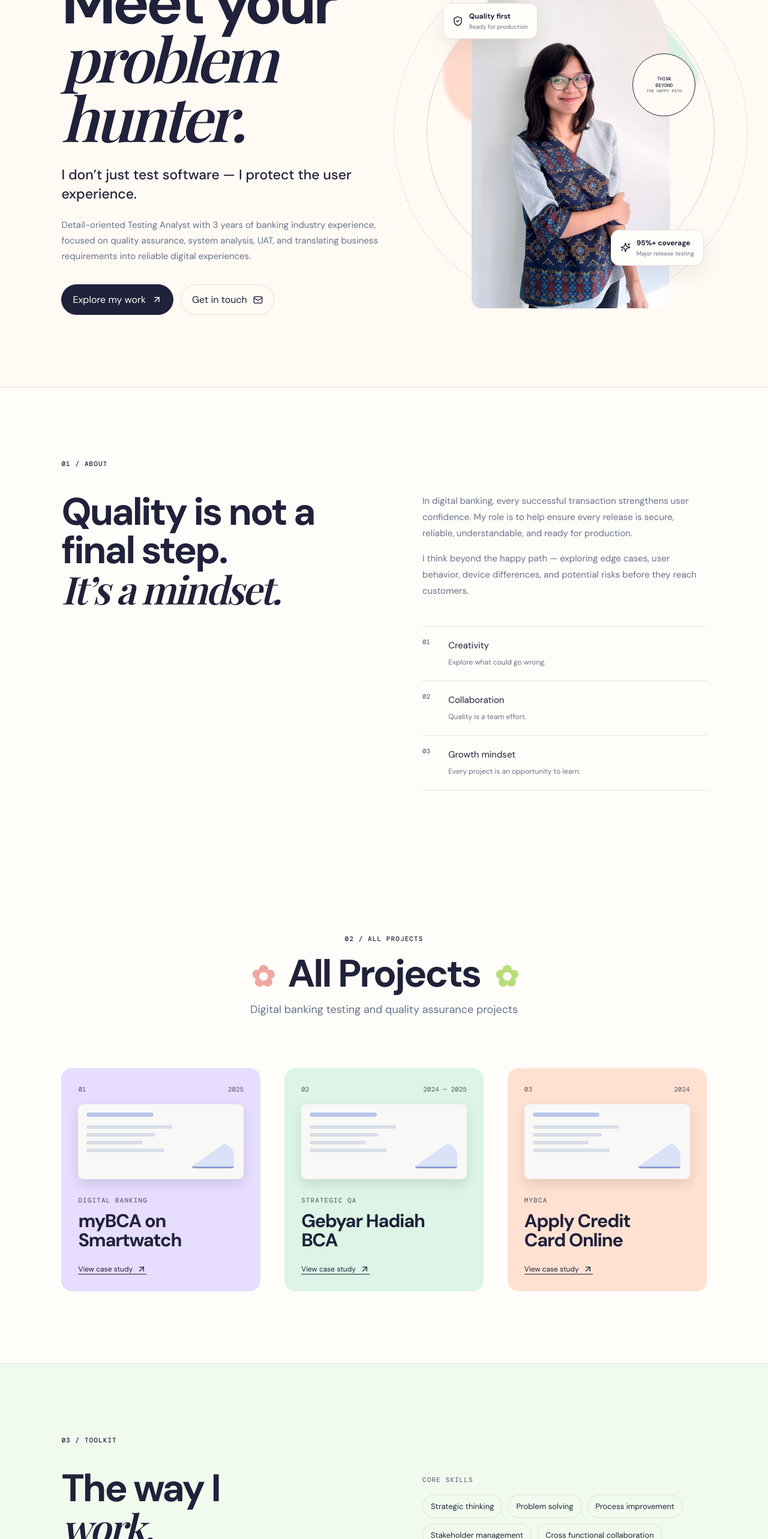
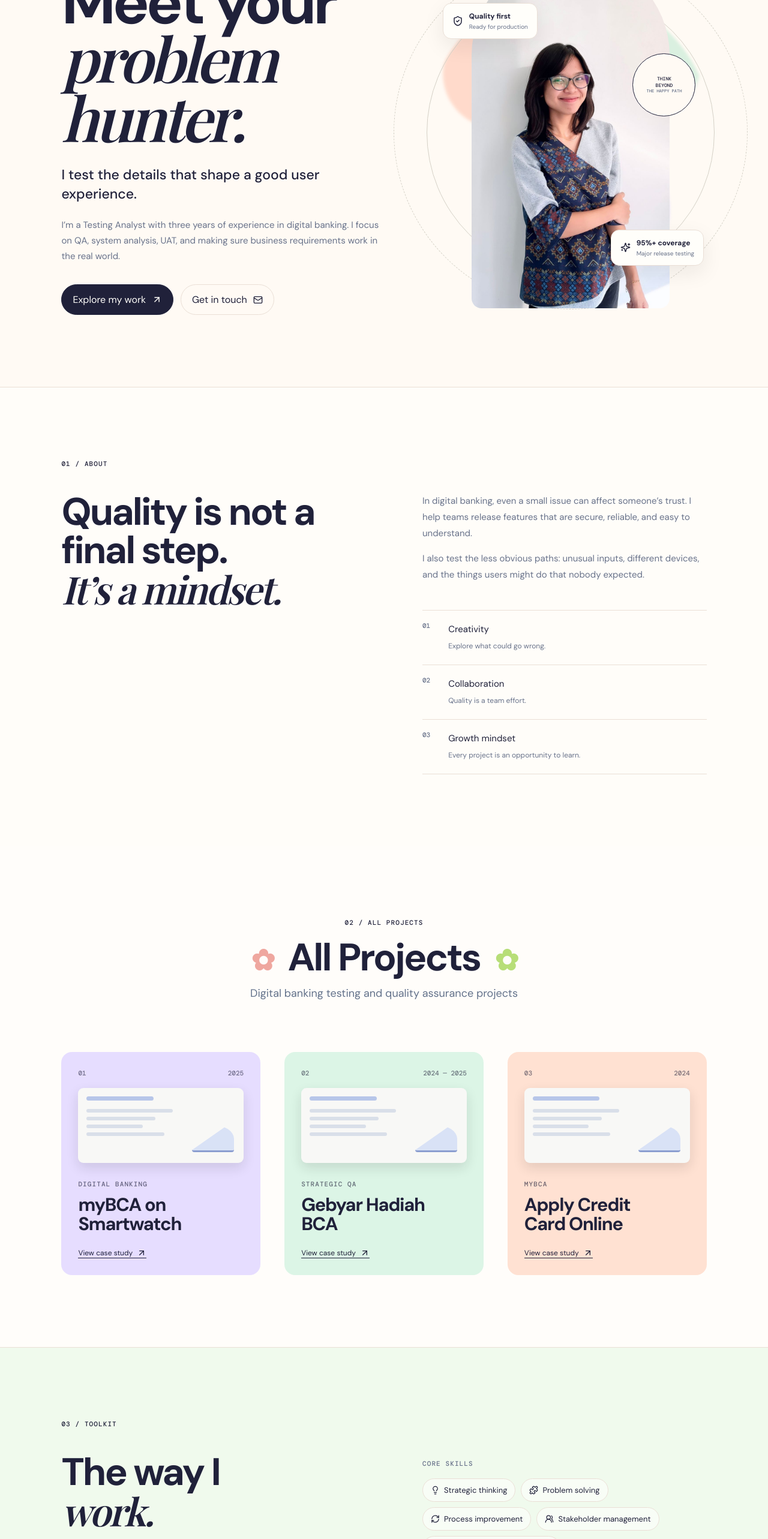
Before and after one commit to safinakhairani/safinakhairani.github.io, a React (Vite) app: page / in a window 1280 px wide. Shown: the part 234-2800 px from the top of the page at 60% size. Built offline with nearby package versions, Linux system fonts and the light colour scheme; a web font is replaced by a local one.

Commit message:
Feat(Background): Change background vibe

```diff
--- a/src/main.jsx
+++ b/src/main.jsx
@@ -1,6 +1,6 @@
 import React, { useEffect, useState } from 'react';
 import { createRoot } from 'react-dom/client';
-import { ArrowUpRight, CheckCircle2, ExternalLink, Figma, Mail, MapPin, Menu, X, ShieldCheck, Sparkles } from 'lucide-react';
+import { ArrowUpRight, CheckCircle2, ExternalLink, Figma, Mail, MapPin, Menu, X, ShieldCheck, Sparkles, Lightbulb, Puzzle, RefreshCw, UsersRound, Send, Wrench, BriefcaseBusiness } from 'lucide-react';
 import profilePhoto from './assets/Profile Safina.jpg';
 import './styles.css';
 
@@ -10,9 +10,9 @@ const projects = [
 		year: '2025',
 		title: 'myBCA on Smartwatch',
 		tag: 'DIGITAL BANKING',
-		description: 'A wearable banking experience supporting NFC Pay, QRIS, and Cardless Transaction across Wear OS and Watch OS.',
-		problem: 'With limited smartwatch screen space, small interaction decisions can strongly affect navigation, clarity, and transaction completion.',
-		contribution: 'Validated the user experience during UAT and helped ensure banking information was displayed accurately, securely, and consistently across devices.',
+		description: 'Testing the myBCA banking experience on smartwatches, including NFC Pay, QRIS, and cardless transactions.',
+		problem: 'A small watch screen leaves little room for unclear steps or confusing messages.',
+		contribution: 'I tested the flow during UAT and checked that the information stayed accurate and secure across Wear OS and Watch OS.',
 		accent: 'lavender',
 	},
 	{
@@ -20,9 +20,9 @@ const projects = [
 		year: '2024 — 2025',
 		title: 'Gebyar Hadiah BCA',
 		tag: 'STRATEGIC QA',
-		description: 'BCA loyalty program features across myBCA and BCA Mobile, including points, Gacha rewards, vouchers, and lucky draws.',
-		problem: 'Complex campaign business rules require broad scenario coverage to make sure eligibility, calculations, rewards, and redemption behave correctly.',
-		contribution: 'Performed end to end testing, created and executed test scenarios, and validated business rules against campaign requirements.',
+		description: 'Testing BCA loyalty features across myBCA and BCA Mobile, from points and vouchers to Gacha rewards and lucky draws.',
+		problem: 'Campaign rules can get complicated, especially when eligibility, points, and rewards depend on one another.',
+		contribution: 'I wrote and ran end-to-end scenarios, then checked the results against the campaign requirements.',
 		accent: 'mint',
 	},
 	{
@@ -30,9 +30,9 @@ const projects = [
 		year: '2024',
 		title: 'Apply Credit Card Online',
 		tag: 'MYBCA',
-		description: 'A secure digital credit card application flow inside the myBCA mobile experience.',
-		problem: 'A multi step financial journey needs reliable validation, clear user interactions, and consistent behavior across the complete application flow.',
-		contribution: 'Performed end to end testing, regression, and UAT testing; translated business requirements into comprehensive test scenarios and collaborated with analysts and developers to resolve issues.',
+		description: 'A secure digital credit-card application journey inside the myBCA mobile app.',
+		problem: 'A financial application has many steps, so every validation and handoff needs to work as expected.',
+		contribution: 'I handled end-to-end, regression, and UAT testing, turning business requirements into practical test scenarios and working with analysts and developers to fix issues.',
 		accent: 'peach',
 	},
 ];
@@ -40,6 +40,9 @@ const projects = [
 const skills = ['Strategic thinking', 'Problem solving', 'Process improvement', 'Stakeholder management', 'Cross functional collaboration'];
 
 const tools = ['Figma', 'Postman', 'Jira', 'Google Workspace', 'Microsoft Office'];
+
+const skillIcons = [Lightbulb, Puzzle, RefreshCw, UsersRound, BriefcaseBusiness];
+const toolIcons = [Figma, Send, Wrench, UsersRound, BriefcaseBusiness];
 
 function App() {
 	const [open, setOpen] = useState(false);
@@ -124,14 +127,14 @@ function App() {
 							className="hero-lead"
 							data-aos="fade-up"
 							data-aos-delay="300">
-							I don’t just test software — I protect the user experience.
+							I test the details that shape a good user experience.
 						</p>
 
 						<p
 							className="hero-body"
 							data-aos="fade-up"
 							data-aos-delay="400">
-							Detail-oriented Testing Analyst with 3 years of banking industry experience, focused on quality assurance, system analysis, UAT, and translating business requirements into reliable digital experiences.
+							I’m a Testing Analyst with three years of experience in digital banking. I focus on QA, system analysis, UAT, and making sure business requirements work in the real world.
 						</p>
 
 						<div
@@ -140,13 +143,13 @@ function App() {
 							data-aos-delay="500">
 							<button
 								className="primary"
-								onClick={() => go('work')}>
+								onClick={() => go('projects')}>
 								Explore my work <ArrowUpRight size={17} />
 							</button>
 
 							<a
 								className="secondary"
-								href="mailto:Fina811@gmail.com">
+								href="#contact">
 								Get in touch <Mail size={16} />
 							</a>
 						</div>
@@ -233,9 +236,9 @@ function App() {
 							data-aos="fade-left"
 							data-aos-duration="900"
 							data-aos-delay="150">
-							<p>In digital banking, every successful transaction strengthens user confidence. My role is to help ensure every release is secure, reliable, understandable, and ready for production.</p>
+							<p>In digital banking, even a small issue can affect someone’s trust. I help teams release features that are secure, reliable, and easy to understand.</p>
 
-							<p>I think beyond the happy path — exploring edge cases, user behavior, device differences, and potential risks before they reach customers.</p>
+							<p>I also test the less obvious paths: unusual inputs, different devices, and the things users might do that nobody expected.</p>
 
 							<div className="principles">
 								<div
@@ -347,7 +350,7 @@ function App() {
 								<em>work.</em>
 							</h2>
 
-							<p>A combination of analytical thinking, business understanding, and close collaboration with technical and non technical stakeholders.</p>
+						<p>My approach combines careful analysis, business context, and straightforward communication with both technical and non-technical teams.</p>
 						</div>
 
 						<div
@@ -363,6 +366,7 @@ function App() {
 										key={x}
 										data-aos="zoom-in"
 										data-aos-delay={200 + index * 80}>
+										{React.createElement(skillIcons[index], { size: 15 })}
 										{x}
 									</span>
 								))}
@@ -376,7 +380,7 @@ function App() {
 										key={x}
 										data-aos="zoom-in"
 										data-aos-delay={300 + index * 80}>
-										{x === 'Figma' && <Figma size={15} />}
+										{React.createElement(toolIcons[index], { size: 15 })}
 										{x}
 									</span>
 								))}
@@ -459,7 +463,7 @@ function App() {
 						<p
 							data-aos="fade-up"
 							data-aos-delay="200">
-							Always excited to discuss quality, technology, and new challenges.
+							If you’d like to talk about QA, digital products, or a new opportunity, feel free to reach out.
 						</p>
 
 						<a
--- a/src/styles.css
+++ b/src/styles.css
@@ -99,7 +99,7 @@ h1 em,h2 em { font-family:'Playfair Display'; font-weight:600; }
 .skill-block { padding-top:10px; }
 .skill-block h4 { color:var(--muted); margin:0 0 18px; }
 .chips { display:flex; flex-wrap:wrap; gap:9px; }
-.chips span { border:1px solid var(--line); border-radius:999px; padding:10px 13px; font-size:13px; }
+.chips span { border:1px solid var(--line); border-radius:999px; padding:10px 13px; font-size:13px; display:inline-flex; align-items:center; gap:7px; background:rgba(255,255,255,.5); }
 .tools-title { margin-top:48px !important; }
 .tools span { display:inline-flex; gap:6px; align-items:center; }
 
```
